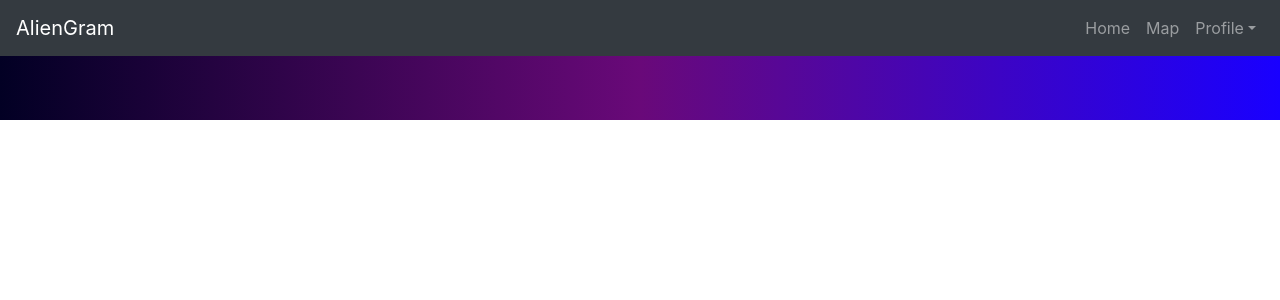
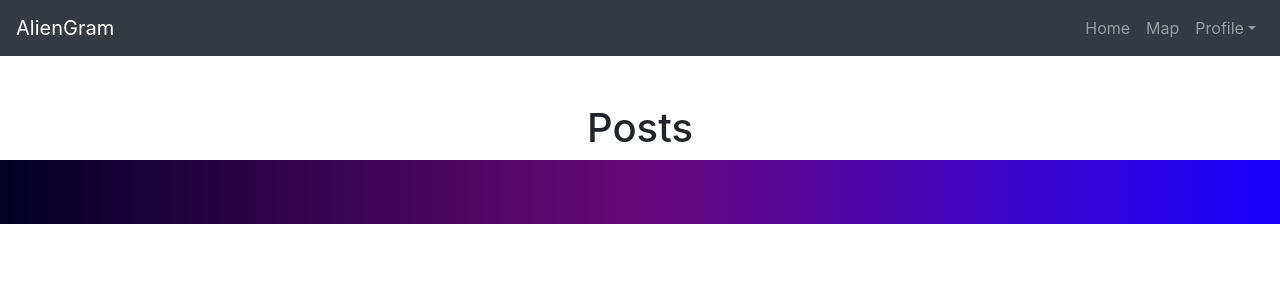
Before and after one commit to now-in-orbit/alien-gram, a React (Create React App) app in the folder frontend/: page /posts in a window 1280 px wide. Shown: the top 300 px of the page. Built offline with nearby package versions, Linux system fonts and the light colour scheme.

Commit message:
Added Posts, Tranmissions, and Likes page and routed them

```diff
--- a/frontend/src/ui/App.js
+++ b/frontend/src/ui/App.js
@@ -7,6 +7,9 @@ import React from 'react';
 import {NavBar} from "./components/NavBar";
 import {Footer} from "./Footer";
 import {Map} from "./Map"
+import {Posts} from "./Posts"
+import {Transmissions} from "./Transmissions";
+import {Likes} from "./Likes";
 
 export const App = () => (
 	<>
@@ -14,9 +17,12 @@ export const App = () => (
 		<BrowserRouter>
 			<Switch>
 				<Route exact path='/' component={Home} />
-				<Route exact path='/fouroffour' component={FourOhFour} />
+				<Route exact path='/fourohfour' component={FourOhFour} />
 				<Route exact path='/welcome' component={Welcome} />
 				<Route exact path='/map' component={Map} />
+				<Route exact path='/posts' component={Posts} />
+				<Route exact path='/transmissions' component={Transmissions} />
+				<Route exact path='/likes' component={Likes} />
 			</Switch>
 		</BrowserRouter>
 		<Footer />
--- /dev/null
+++ b/frontend/src/ui/Likes.js
@@ -0,0 +1,20 @@
+import React from 'react';
+import {Col, Container, Row} from "react-bootstrap";
+
+export const Likes = () => {
+    return (
+        <>
+            <Container>
+                <Row>
+                    <Col>
+                        <h1 className="text-center mt-5">Likes</h1>
+                    </Col>
+                </Row>
+                <Row>
+
+                </Row>
+            </Container>
+
+        </>
+    )
+}
--- /dev/null
+++ b/frontend/src/ui/Posts.js
@@ -0,0 +1,20 @@
+import React from 'react';
+import {Col, Container, Row} from "react-bootstrap";
+
+export const Posts = () => {
+    return (
+        <>
+         <Container>
+             <Row>
+                 <Col>
+                     <h1 className="text-center mt-5">Posts</h1>
+                 </Col>
+             </Row>
+             <Row>
+
+             </Row>
+         </Container>
+
+        </>
+    )
+}
--- /dev/null
+++ b/frontend/src/ui/Transmissions.js
@@ -0,0 +1,20 @@
+import React from 'react';
+import {Col, Container, Row} from "react-bootstrap";
+
+export const Transmissions = () => {
+    return (
+        <>
+            <Container>
+                <Row>
+                    <Col>
+                        <h1 className="text-center mt-5">Transmissions</h1>
+                    </Col>
+                </Row>
+                <Row>
+
+                </Row>
+            </Container>
+
+        </>
+    )
+}
```
